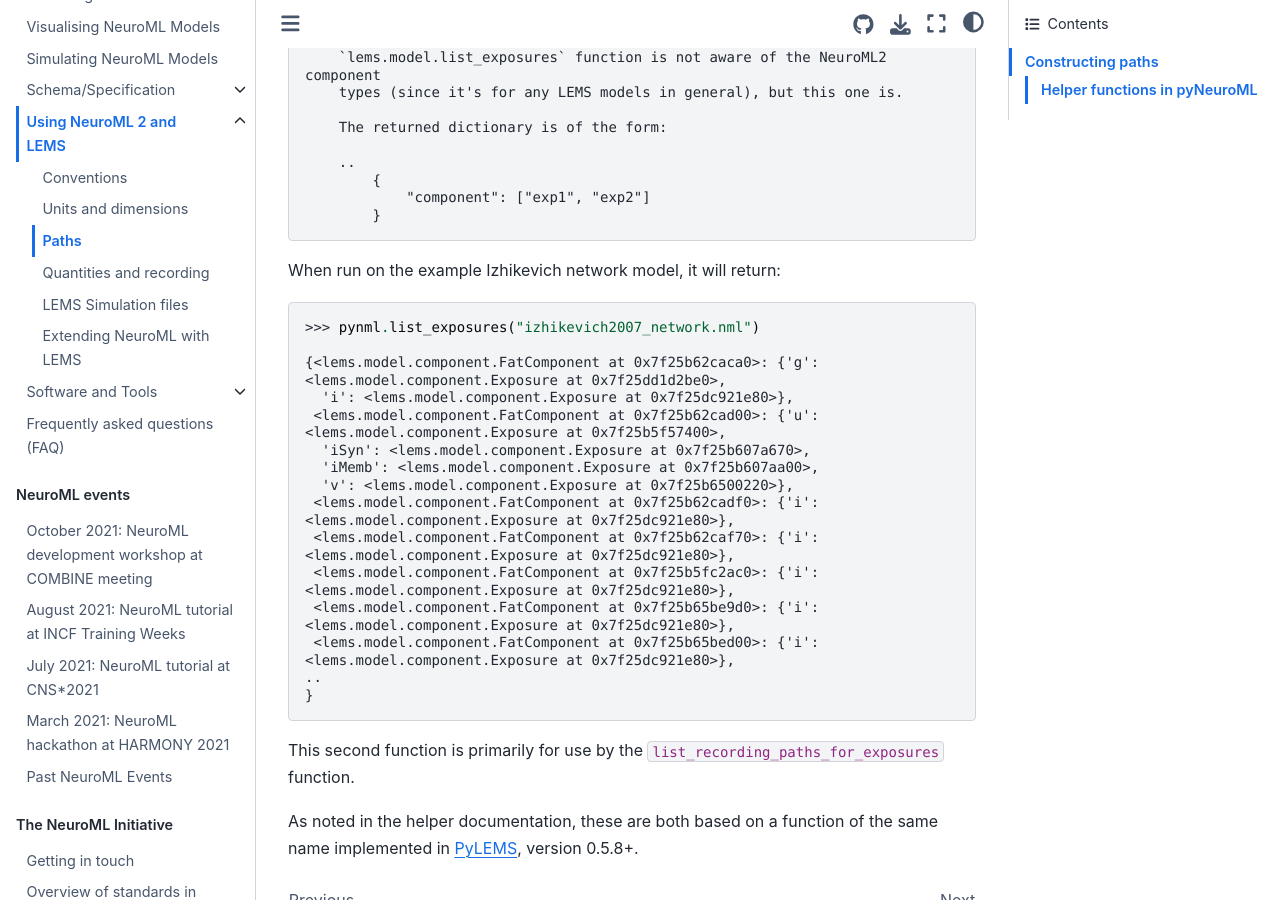
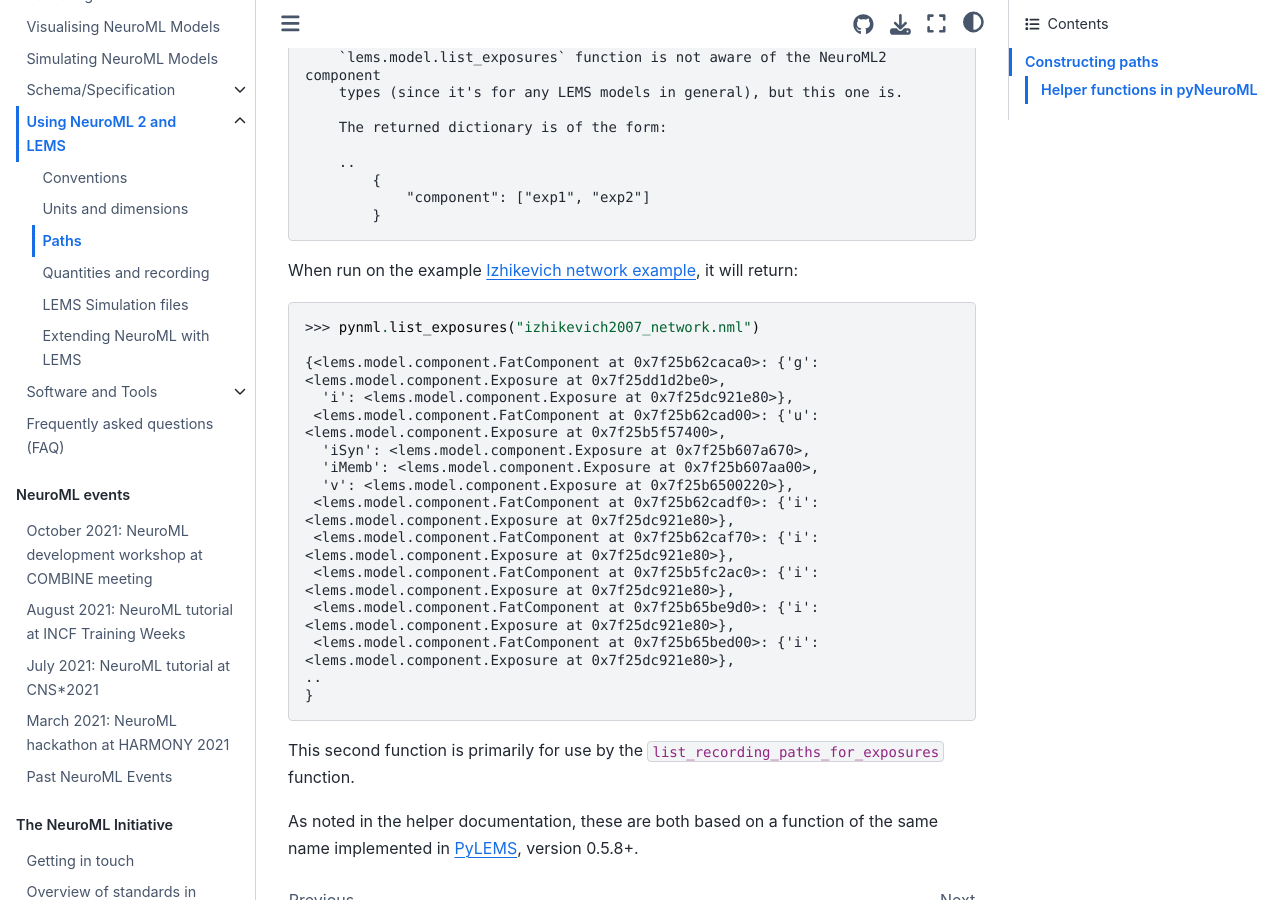
Before and after one commit to NeuroML/Documentation, a Jupyter Book: the page built from source/Userdocs/Paths.md, in a window 1280 px wide and 900 px high, scrolled down 3079 px. Built offline with Jupyter Book 1.0.4 settings and Sphinx 7.4.7 and the Sphinx Book theme 1.1.4, drawn with Linux system fonts in a browser that asks for light colours; some of the changed text lies outside the part shown.

Commit message:
chore: link to example

````diff
--- a/source/Userdocs/Paths.md
+++ b/source/Userdocs/Paths.md
@@ -96,7 +96,7 @@ list_recording_paths_for_exposures(nml_doc_fn, substring='', target='')
     this one is.
 ```
 
-It can be run on the example Izhikevich network model:
+It can be run on the example {ref}`Izhikevich network example <userdocs:gettingstarted:izhikevichnetwork>`:
 ```{code-block} pycon
 >>> pynml.list_recording_paths_for_exposures("izhikevich2007_network.nml", substring="", target="IzNet")
 ['IzNet/IzPop0[0]/iMemb',
@@ -150,7 +150,7 @@ list_exposures(nml_doc_fn, substring='')
             "component": ["exp1", "exp2"]
         }
 ```
-When run on the example Izhikevich network model, it will return:
+When run on the example {ref}`Izhikevich network example <userdocs:gettingstarted:izhikevichnetwork>`, it will return:
 
 ```{code-block} pycon
 >>> pynml.list_exposures("izhikevich2007_network.nml")
````
